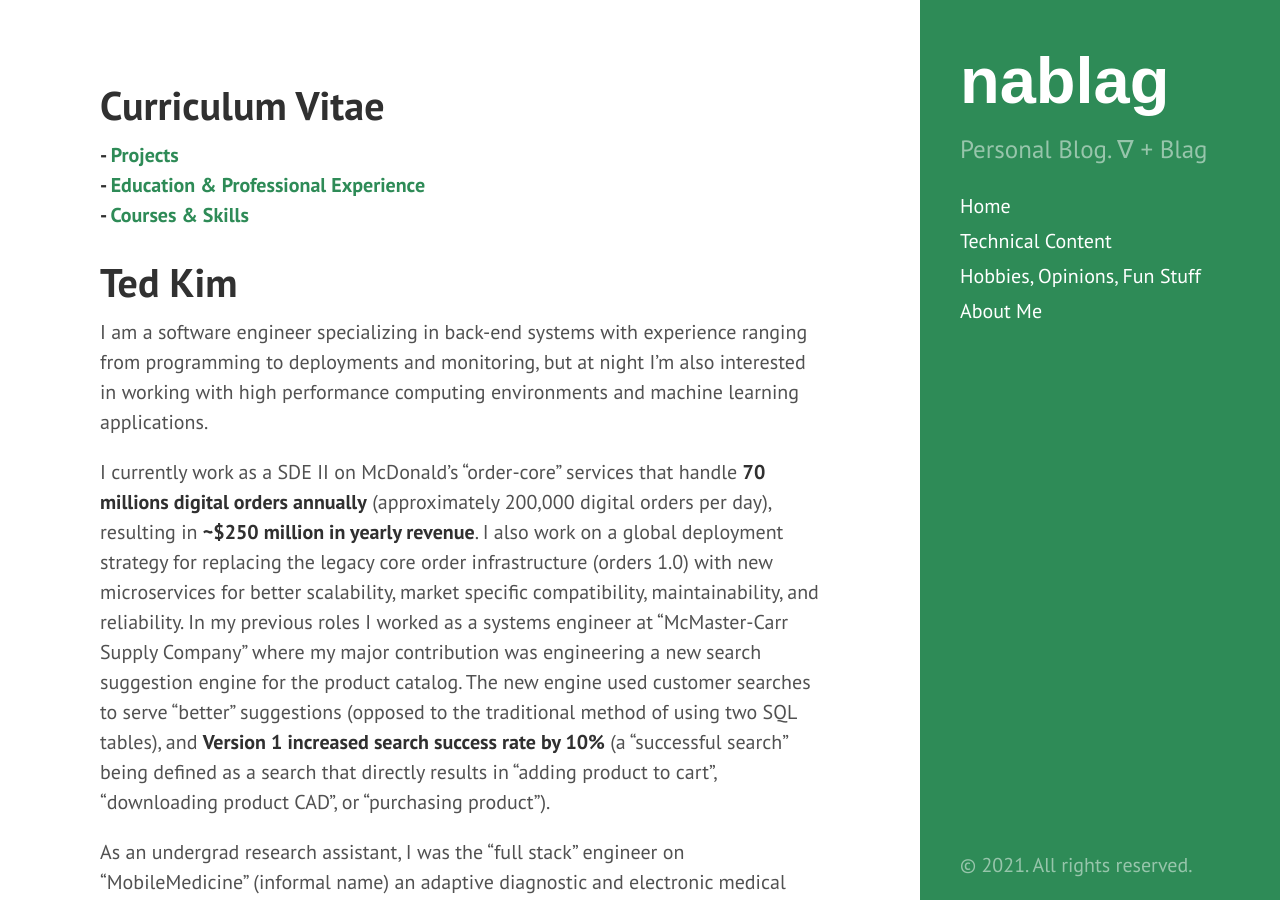
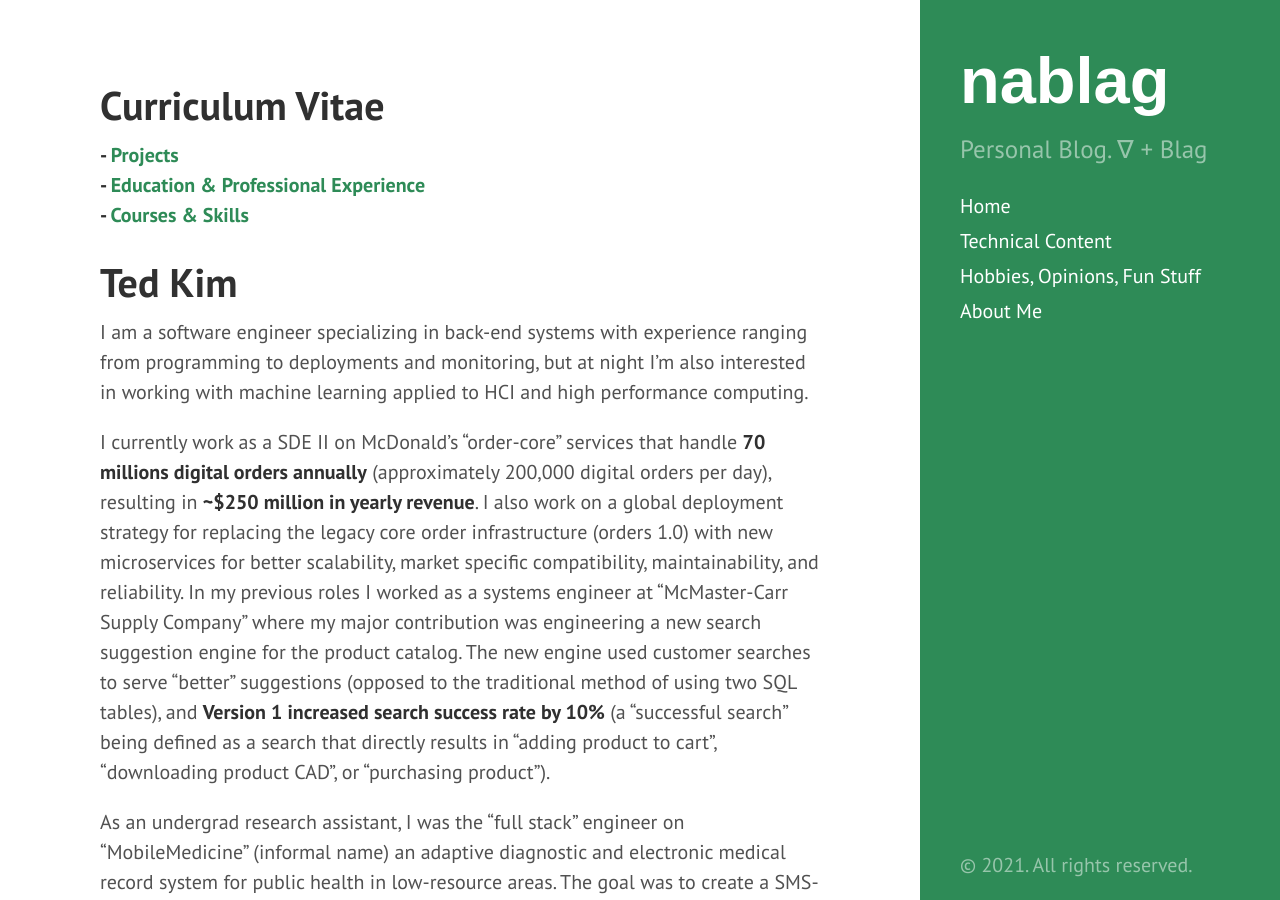
Before and after one commit to tedkim97/tedkim97.github.io, a Jekyll site: the page built from cv.md, in a window 1280 px wide and 900 px high. Built offline with Jekyll 4.4.1, drawn with Linux system fonts in a browser that asks for light colours.

Commit message:
updated CV

```diff
--- a/cv.md
+++ b/cv.md
@@ -11,7 +11,7 @@ permalink: cv
 
 # Ted Kim
 
-I am a software engineer specializing in back-end systems with experience ranging from programming to deployments and monitoring, but at night I'm also interested in working with high performance computing environments and machine learning applications.
+I am a software engineer specializing in back-end systems with experience ranging from programming to deployments and monitoring, but at night I'm also interested in working with machine learning applied to HCI and high performance computing.
 
 I currently work as a SDE II on McDonald's "order-core" services that handle **70 millions digital orders annually** (approximately 200,000 digital orders per day), resulting in **\~$250 million in yearly revenue**. I also work on a global deployment strategy for replacing the legacy core order infrastructure (orders 1.0) with new microservices for better scalability, market specific compatibility, maintainability, and reliability. In my previous roles I worked as a systems engineer at "McMaster-Carr Supply Company" where my major contribution was engineering a new search suggestion engine for the product catalog. The new engine used customer searches to serve "better" suggestions (opposed to the traditional method of using two SQL tables), and **Version 1 increased search success rate by 10%** (a "successful search" being defined as a search that directly results in "adding product to cart", "downloading product CAD", or "purchasing product").
 
```
